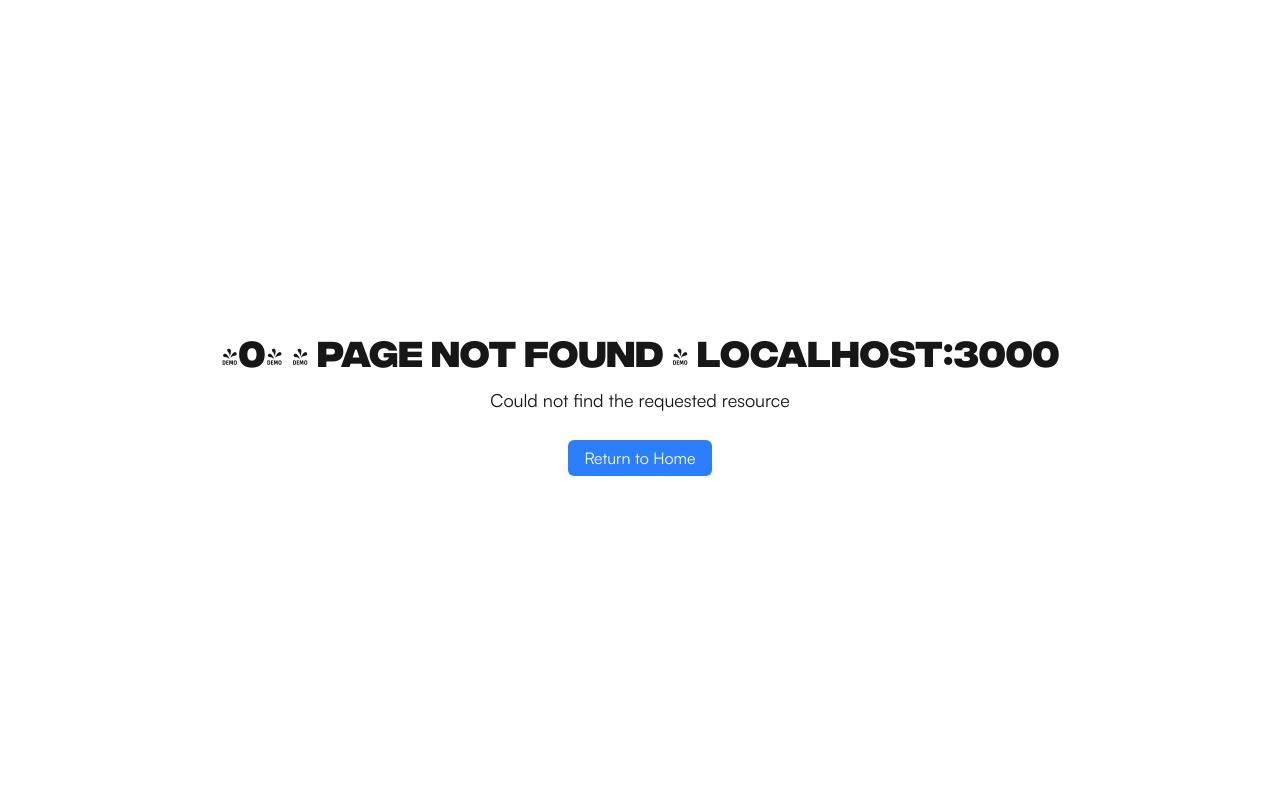
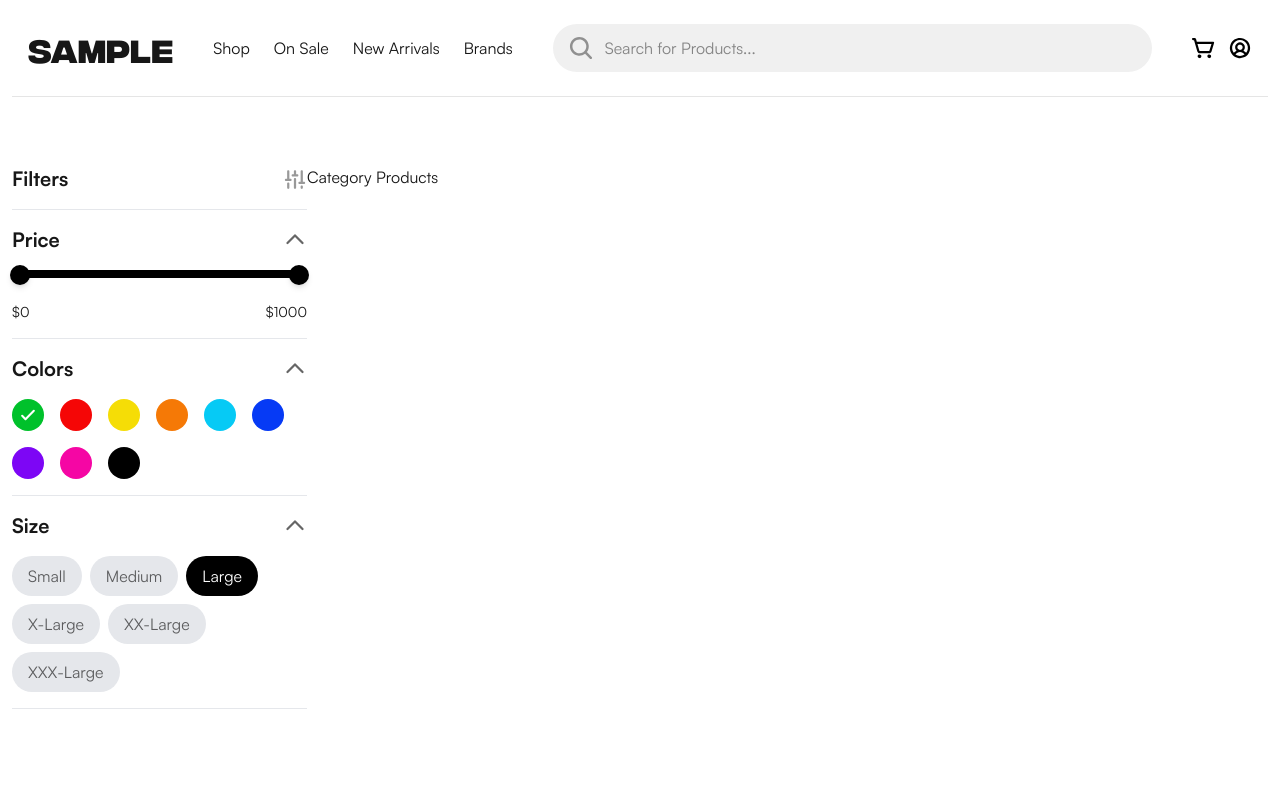
Before and after one commit to mnias/practice-store, a Next.js app: page /category/1 in a window 1280 px wide. Before the commit this address had no page. Shown: the top 800 px of the page. Built offline with nearby package versions, Linux system fonts and the light colour scheme.

Commit message:
카테고리 페이지 필터 부분

```diff
--- /dev/null
+++ b/src/app/(share-header-footer)/category/[category]/page.tsx
@@ -0,0 +1,11 @@
+import CategoryFilter from '@/components/category/category-filter';
+import CategoryProducts from '@/components/category/category-products';
+
+export default function CatgegoryPage() {
+  return (
+    <div className="mx-auto flex w-full max-w-[1256px] flex-row border-t border-t-black/10 pt-14 md:pt-17">
+      <CategoryFilter />
+      <CategoryProducts />
+    </div>
+  );
+}
--- /dev/null
+++ b/src/components/category/category-filter.tsx
@@ -0,0 +1,137 @@
+'use client';
+import Image from 'next/image';
+import { useState } from 'react';
+import RangeSlider from '../common/button/range-slider';
+import ColorSelector from '../common/button/color-selector';
+import TextSelector from '../common/button/text-selector';
+
+export default function CategoryFilter() {
+  // 가격 필터 범위 설정
+  const MIN_PRICE = 0;
+  const MAX_PRICE = 1000;
+
+  // 현재 선택된 가격 범위 상태
+  const [selectedMinPrice, setSelectedMinPrice] = useState<number>(MIN_PRICE);
+  const [selectedMaxPrice, setSelectedMaxPrice] = useState<number>(MAX_PRICE);
+
+  // 색상 선택 , 사이즈 선택택
+  const [selectedColor, setSelectedColor] = useState<string>(`#00C12B`);
+  const [selectedText, setSelectedText] = useState<string>(`Large`);
+
+  // 각 섹션의 접힘/펼침 상태 관리
+  const [isPriceExpanded, setIsPriceExpanded] = useState<boolean>(true);
+  const [isColorsExpanded, setIsColorsExpanded] = useState<boolean>(true);
+  const [isSizeExpanded, setIsSizeExpanded] = useState<boolean>(true);
+
+  // 가격 범위 변경 핸들러
+  const handlePriceChange = (min: number, max: number) => {
+    setSelectedMinPrice(min);
+    setSelectedMaxPrice(max);
+
+    // 여기에 필터링 로직 추가 가능
+    console.log(`Price range changed: $${min} - $${max}`);
+  };
+
+  // 섹션 토글 핸들러
+  const toggleSection = (section: 'price' | 'colors' | 'size') => {
+    switch (section) {
+      case 'price':
+        setIsPriceExpanded(!isPriceExpanded);
+        break;
+      case 'colors':
+        setIsColorsExpanded(!isColorsExpanded);
+        break;
+      case 'size':
+        setIsSizeExpanded(!isSizeExpanded);
+        break;
+    }
+  };
+
+  return (
+    <div className="flex h-auto w-[295px] flex-col gap-4">
+      <div className="flex flex-row justify-between border-b border-gray-200 pb-4 text-xl font-extrabold">
+        <div>Filters</div>
+        <button className="cursor-pointer">
+          <Image src="/ic_filter.svg" alt="filter icon" width={24} height={24} />
+        </button>
+      </div>
+      {/* <div className="flex flex-row justify-between">
+        <div>T-shirts</div>
+        <button>
+          <Image src="/ic_simple_arrow.svg" alt="simple arrow icon" width={16} height={16} />
+        </button>
+      </div> */}
+
+      <div className="flex flex-col gap-4 border-b border-gray-200 pb-4">
+        <div className="flex flex-row justify-between">
+          <div className="text-xl font-extrabold">Price</div>
+          <button
+            className={`transform cursor-pointer transition-transform duration-300 ${
+              isPriceExpanded ? 'rotate-270' : 'rotate-90'
+            }`}
+            onClick={() => toggleSection('price')}
+          >
+            <Image src="/ic_simple_arrow.svg" alt="toggle price" width={24} height={24} />
+          </button>
+        </div>
+
+        {/* 수정된 RangeSlider 컴포넌트 사용 - 접힘/펼침 상태에 따라 표시 */}
+        {isPriceExpanded && (
+          <RangeSlider
+            minPrice={MIN_PRICE}
+            maxPrice={MAX_PRICE}
+            initialMin={selectedMinPrice}
+            initialMax={selectedMaxPrice}
+            onPriceChange={handlePriceChange}
+          />
+        )}
+      </div>
+
+      <div className="flex flex-col gap-4 border-b border-gray-200 pb-4">
+        <div className="flex flex-row justify-between">
+          <div className="text-xl font-extrabold">Colors</div>
+          <button
+            className={`transform cursor-pointer transition-transform duration-300 ${
+              isColorsExpanded ? 'rotate-270' : 'rotate-90'
+            }`}
+            onClick={() => toggleSection('colors')}
+          >
+            <Image src="/ic_simple_arrow.svg" alt="toggle colors" width={24} height={24} />
+          </button>
+        </div>
+
+        {/* 색상 선택기 - 접힘/펼침 상태에 따라 표시 */}
+        {isColorsExpanded && (
+          <ColorSelector
+            colors={[`#00C12B`, `#F50606`, `#F5DD06`, `#F57906`, `#06CAF5`, `#063AF5`, `#7D06F5`, `#F506A4`, `#000000`]}
+            onChange={setSelectedColor}
+            selectedColor={selectedColor}
+          />
+        )}
+      </div>
+
+      <div className="flex flex-col gap-4 border-b border-gray-200 pb-4">
+        <div className="flex flex-row justify-between">
+          <div className="text-xl font-extrabold">Size</div>
+          <button
+            className={`transform cursor-pointer transition-transform duration-300 ${
+              isSizeExpanded ? 'rotate-270' : 'rotate-90'
+            }`}
+            onClick={() => toggleSection('size')}
+          >
+            <Image src="/ic_simple_arrow.svg" alt="toggle size" width={24} height={24} />
+          </button>
+        </div>
+
+        {/* 사이즈 선택 영역 - 접힘/펼침 상태에 따라 표시 */}
+        {isSizeExpanded && (
+          <TextSelector
+            texts={['Small', 'Medium', 'Large', 'X-Large', 'XX-Large', 'XXX-Large']}
+            selectedText={selectedText}
+            onChange={setSelectedText}
+          />
+        )}
+      </div>
+    </div>
+  );
+}
--- /dev/null
+++ b/src/components/category/category-products.tsx
@@ -0,0 +1,3 @@
+export default function CategoryProducts() {
+  return <div>Category Products</div>;
+}
--- a/src/components/common/button/color-selector.tsx
+++ b/src/components/common/button/color-selector.tsx
@@ -8,7 +8,7 @@ interface Props {
 
 export default function ColorSelector({ colors, selectedColor, onChange }: Props) {
   return (
-    <div className="flex flex-row gap-4">
+    <div className="flex flex-wrap gap-4">
       {colors.map(color => (
         <button
           key={color}
--- a/src/components/common/button/text-selector.tsx
+++ b/src/components/common/button/text-selector.tsx
@@ -6,11 +6,11 @@ interface Props {
 
 export default function TextSelector({ texts, selectedText, onChange }: Props) {
   return (
-    <div className="flex flex-row gap-4">
+    <div className="flex flex-wrap gap-2">
       {texts.map(text => (
         <button
           key={text}
-          className={`cursor-pointer rounded-[62px] px-4 py-2 ${selectedText === text ? 'bg-black text-white' : 'bg-gray-200 text-gray-60'}`}
+          className={`min-w-fit cursor-pointer rounded-[62px] px-4 py-2 whitespace-nowrap ${selectedText === text ? 'bg-black text-white' : 'bg-gray-200 text-gray-60'}`}
           onClick={() => onChange(text)}
         >
           {text}
--- a/src/components/common/product-group/product-group.tsx
+++ b/src/components/common/product-group/product-group.tsx
@@ -6,6 +6,7 @@ import { Swiper, SwiperSlide } from 'swiper/react';
 
 import 'swiper/css';
 import { useEffect, useState } from 'react';
+import { useRouter } from 'next/navigation';
 
 interface Props {
   productGroup: ProductGroupType;
@@ -13,6 +14,11 @@ interface Props {
 
 export default function ProductGroup({ productGroup }: Props) {
   const [swiper, setSwiper] = useState<SwiperClass | null>(null);
+  const router = useRouter();
+
+  const onClickMoveCategory = () => {
+    router.push(`/category/${productGroup.title}`);
+  };
 
   // 브라우저 크기 변경 시 Swiper 업데이트
   useEffect(() => {
@@ -61,7 +67,10 @@ export default function ProductGroup({ productGroup }: Props) {
           </SwiperSlide>
         ))}
       </Swiper>
-      <button className="mx-auto mt-6 flex h-[3.25rem] w-[13.625rem] cursor-pointer items-center justify-center rounded-[62px] border border-solid border-[#000000]/10 md:mt-9">
+      <button
+        className="mx-auto mt-6 flex h-[3.25rem] w-[13.625rem] cursor-pointer items-center justify-center rounded-[62px] border border-solid border-[#000000]/10 md:mt-9"
+        onClick={onClickMoveCategory}
+      >
         View All
       </button>
     </div>
```
Also changed, not shown: public/ic_filter.svg (added).
